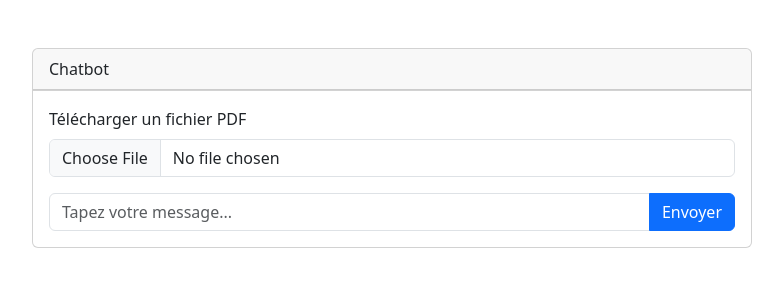
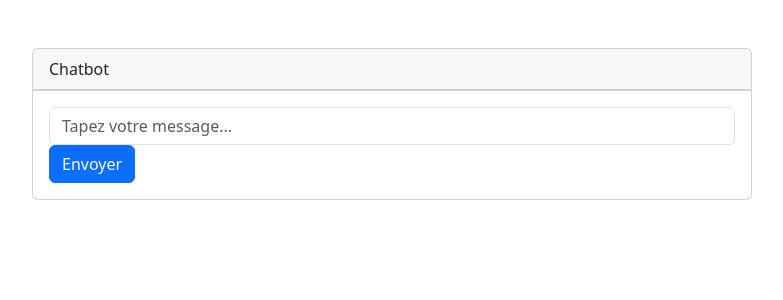
Before and after one commit to Ndeffoloic/Site-Multi-langues, a Django app: page /chatbot/ in a window 1280 px wide. Shown: the part 82-382 px from the top of the page, without its empty margins (248-1031 px from the left). Run offline with Django 5.2, Linux system fonts and the light colour scheme.

Commit message:
je ne comprends pas le problème

```diff
--- a/main/views.py
+++ b/main/views.py
@@ -80,29 +80,31 @@ def filter_repetitions(response_text):
 @csrf_exempt
 def chatbot(request):
     if request.method == 'POST':
-        body_unicode = request.body.decode('utf-8')
-        body = json.loads(body_unicode)
-        message = body.get('message')
+        # Récupération du message de l'utilisateur
+        message = request.POST.get('message', '').strip()
 
-        if 'file' in request.FILES:
-            pdf_file = request.FILES['file']
-            chemin_pdf = os.path.join(settings.MEDIA_ROOT, 'manuscrit-SALHI.pdf')
-            os.makedirs(os.path.dirname(chemin_pdf), exist_ok=True)
-            with open(chemin_pdf, 'wb') as destination:
-                for chunk in pdf_file.chunks():
-                    destination.write(chunk)
+        if not message:
+            return JsonResponse({'error': 'Le message est vide.'}, status=400)
 
-            texte_brut = lire_pdf(chemin_pdf)
-            textes = decouper_texte(texte_brut)
-            docsearch = initialiser_faiss(textes)
-            chain = charger_chaine_qa()
+        # Chargement du fichier PDF existant
+        chemin_pdf = os.path.join(settings.MEDIA_ROOT, 'manuscrit-SALHI.pdf')
+        if not os.path.exists(chemin_pdf):
+            return JsonResponse({'error': 'Le fichier de référence est introuvable.'}, status=500)
 
-            documents_similaires = docsearch.similarity_search(message)
-            response_text = chain.run(input_documents=documents_similaires, question=message)
-            response_text = filter_repetitions(response_text)
+        # Lecture et traitement du fichier PDF (cette partie peut être optimisée si déjà prétraitée)
+        texte_brut = lire_pdf(chemin_pdf)
+        textes = decouper_texte(texte_brut)
+        docsearch = initialiser_faiss(textes)
+        chain = charger_chaine_qa()
 
-            return JsonResponse({'response': response_text})
+        # Recherche et génération de réponse
+        documents_similaires = docsearch.similarity_search(message)
+        response_text = chain.run(input_documents=documents_similaires, question=message)
+        response_text = filter_repetitions(response_text)
 
+        return JsonResponse({'response': response_text})
+
+    # Pour les autres méthodes (GET, etc.)
     return render(request, 'chatbot.html')
 
 def login(request):
--- a/templates/chatbot.html
+++ b/templates/chatbot.html
@@ -14,11 +14,7 @@
                     <!-- Les messages du chat seront ajoutés ici -->
                 </ul>
                 <div class="card-body">
-                    <div class="mb-3">
-                        <label for="file-upload" class="form-label">{% trans 'Télécharger un fichier PDF' %}</label>
-                        <input type="file" class="form-control" id="file-upload" accept=".pdf">
-                    </div>
-                    <div class="input-group">
+                    <div class="input-group"></div>
                         <input type="text" id="chat-input" class="form-control" placeholder="{% trans 'Tapez votre message...' %}">
                         <button class="btn btn-primary" type="button" id="send-btn">{% trans 'Envoyer' %}</button>
                     </div>
@@ -32,21 +28,13 @@
 <script src="{% static 'js/chat.js' %}"></script>
 <script>
     const sendButton = document.getElementById('send-btn');
-    const fileInput = document.getElementById('file-upload');
     const chatInput = document.getElementById('chat-input');
     const chatList = document.getElementById('chat-list');
 
     sendButton.addEventListener('click', async () => {
         const message = chatInput.value;
-        const file = fileInput.files[0];
-
-        if (!file) {
-            alert('Veuillez d\'abord télécharger un fichier PDF.');
-            return;
-        }
 
         const formData = new FormData();
-        formData.append('file', file);
         formData.append('message', message);
 
         const response = await fetch('{% url "chatbot" %}', {
```
Also changed, not shown: 1 other file.
